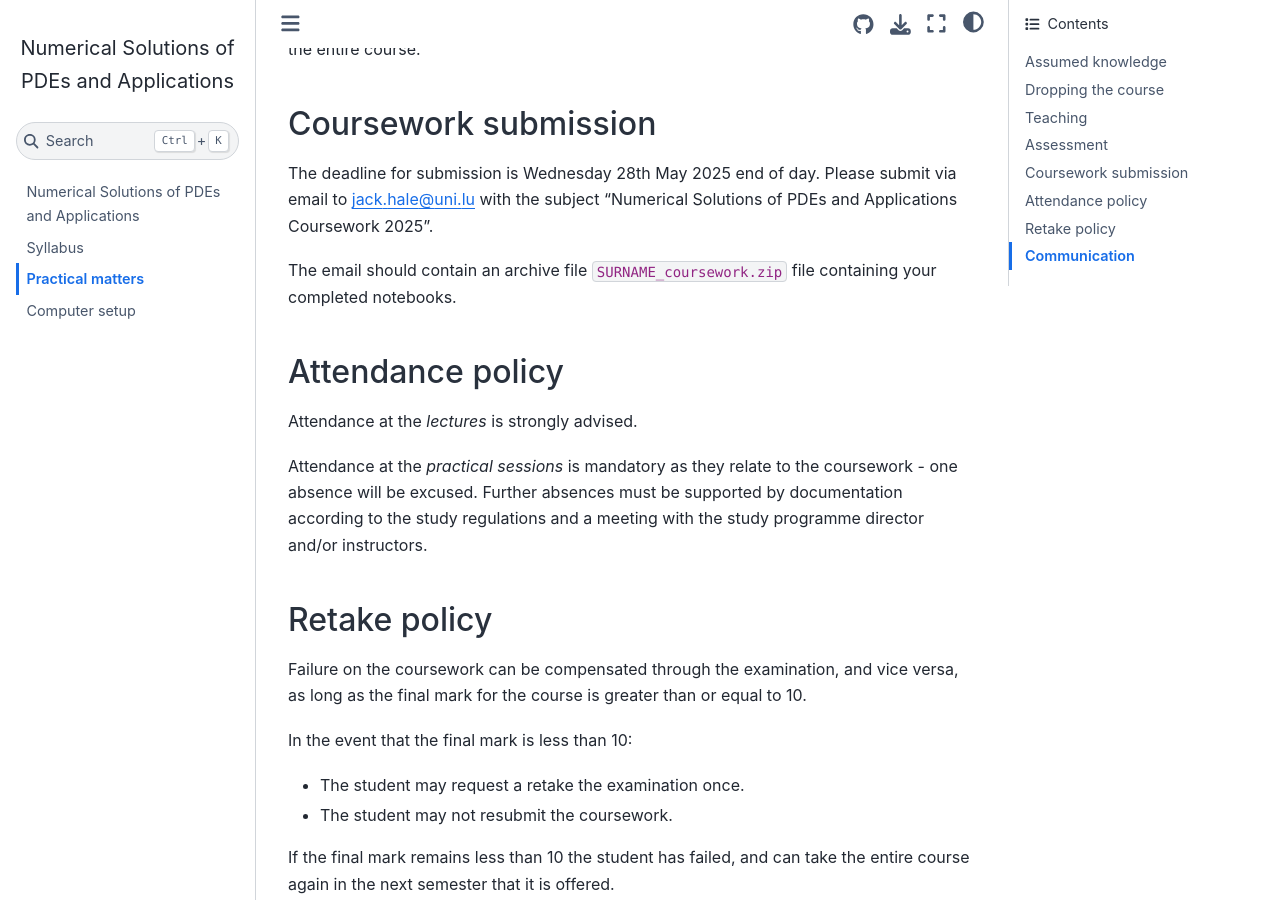
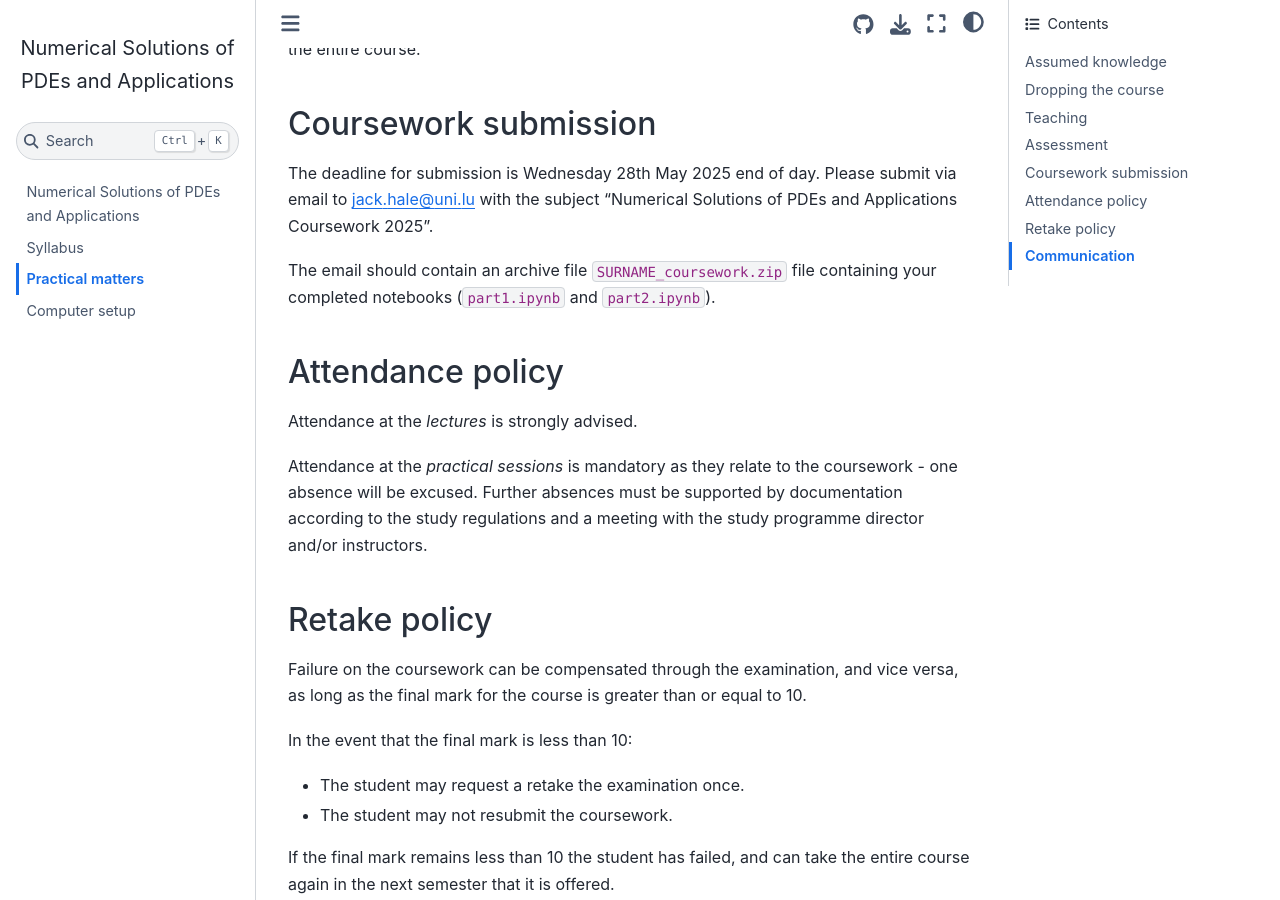
Before and after one commit to jhale/numerical-solutions-pdes, a Jupyter Book: the page built from chapters/practical.md, in a window 1280 px wide and 900 px high, scrolled down 710 px. Built offline with Jupyter Book 1.0.4 settings and Sphinx 7.4.7 and the Sphinx Book theme 1.1.4, drawn with Linux system fonts in a browser that asks for light colours; pages that are not in the unit, such as notebooks, are missing from menus.

Commit message:
More precise.

```diff
--- a/chapters/practical.md
+++ b/chapters/practical.md
@@ -32,7 +32,7 @@ submit via email to [jack.hale@uni.lu](mailto:jack.hale@uni.lu)  with the
 subject "Numerical Solutions of PDEs and Applications Coursework 2025".
 
 The email should contain an archive file `SURNAME_coursework.zip` file
-containing your completed notebooks.
+containing your completed notebooks (`part1.ipynb` and `part2.ipynb`).
 
 ## Attendance policy
 
```
